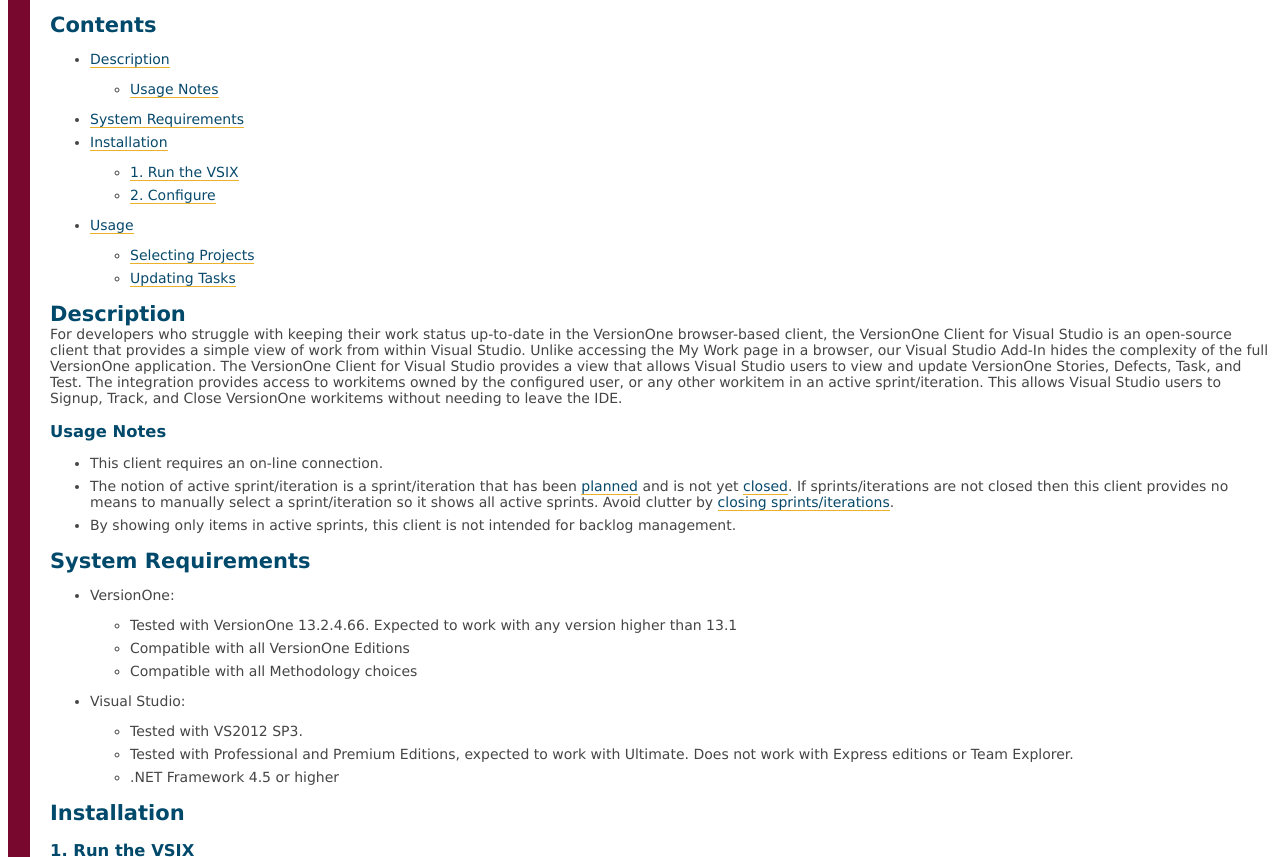
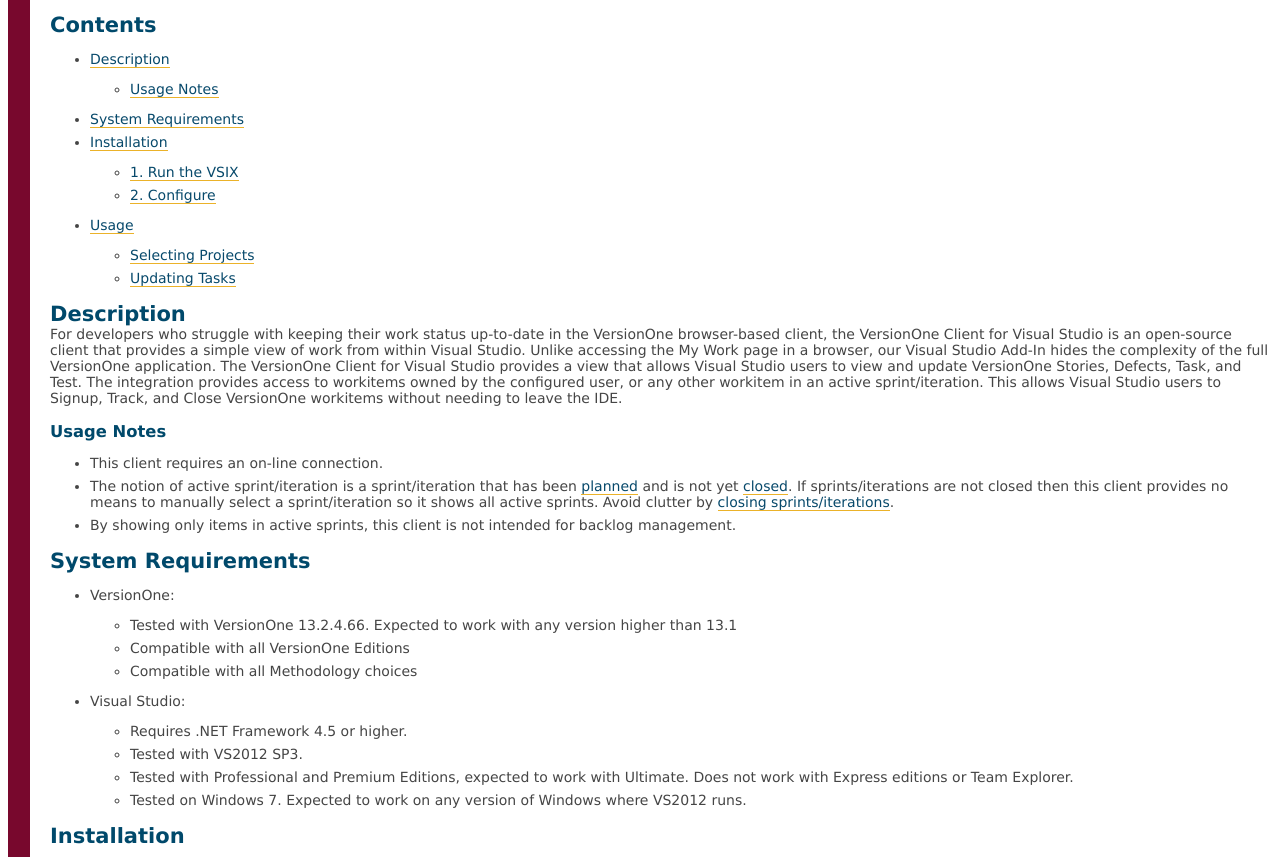
Before and after one commit to versionone/VersionOne.Client.VisualStudio, a plain HTML site: page index.html in a window 1280 px wide. Shown: the part 102-959 px from the top of the page. Drawn offline with Linux system fonts and the light colour scheme.

Commit message:
Auto-update docs.

```diff
--- a/index.html
+++ b/index.html
@@ -78,9 +78,10 @@
             </li>
             <li>Visual Studio:
                 <ul>
+                    <li>Requires .NET Framework 4.5 or higher.</li>
                     <li>Tested with VS2012 SP3.</li>
                     <li>Tested with Professional and Premium Editions, expected to work with Ultimate. Does not work with Express editions or Team Explorer.</li>
-                    <li>.NET Framework 4.5 or higher</li>
+                    <li>Tested on Windows 7. Expected to work on any version of Windows where VS2012 runs.</li>
                 </ul>
             </li>
         </ul>
```
Also changed, not shown: styles/help.css (line endings or trailing spaces).
